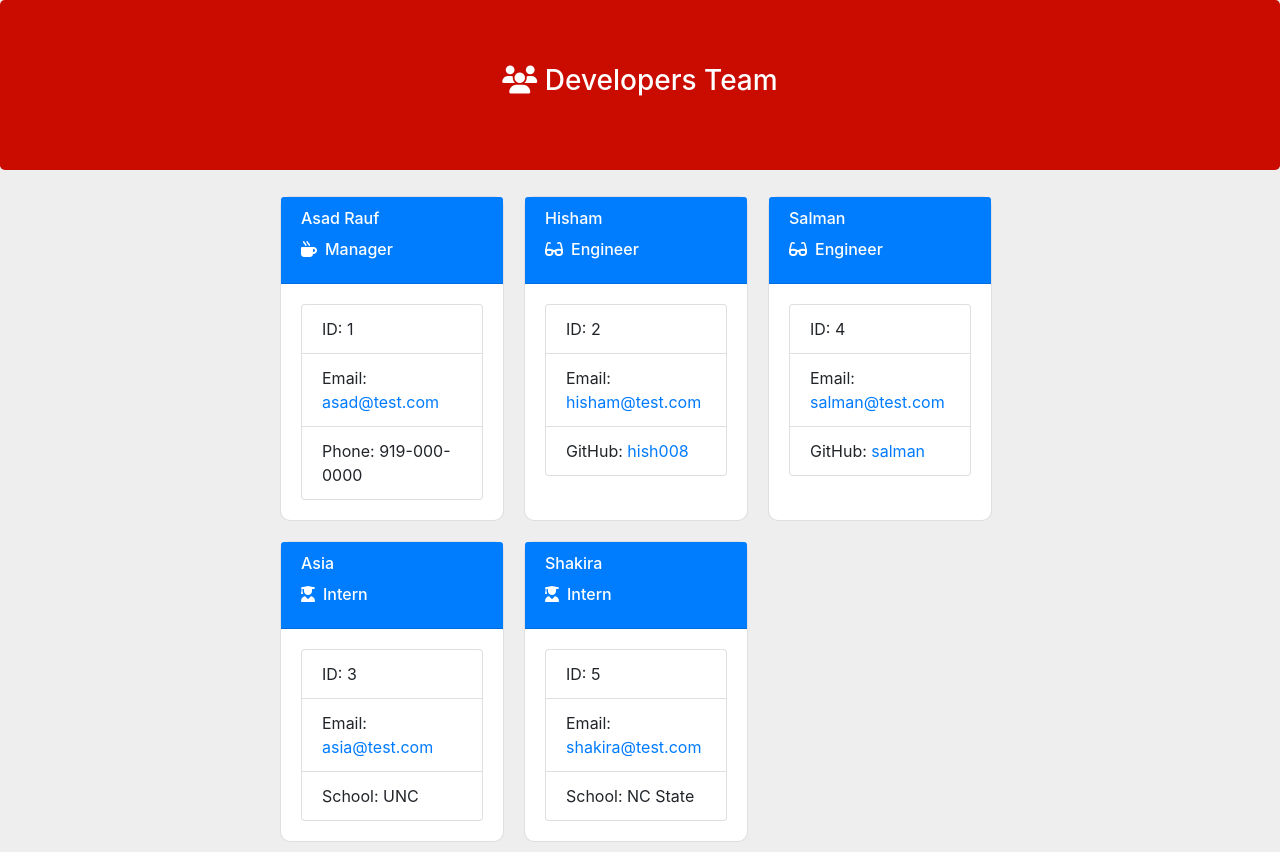
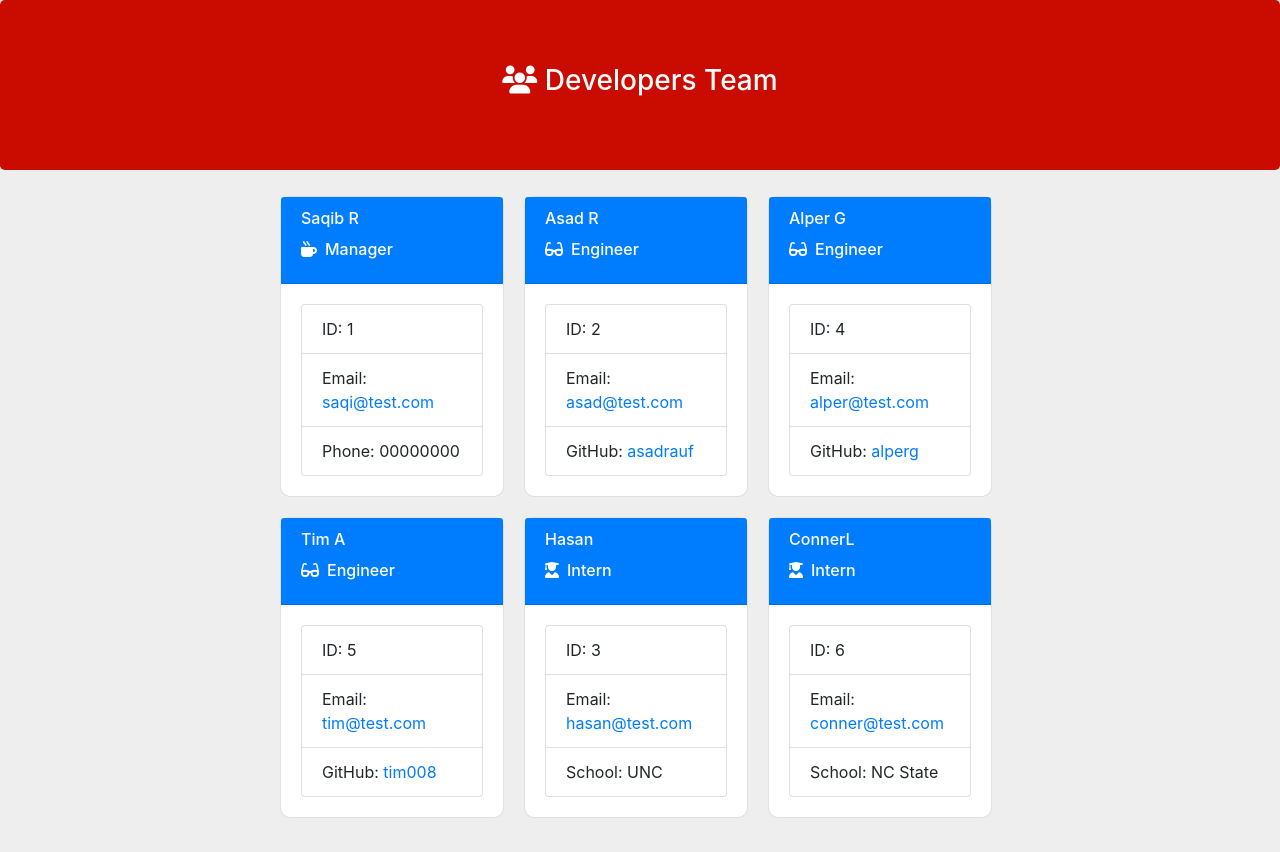
Before and after one commit to asadrauf/random-team-generator, a website: page output/team.html in a window 1280 px wide. After the commit the page ends 828 px from the top, so only its background shows below. Drawn offline with nearby package versions, Linux system fonts and the light colour scheme.

```diff
--- a/output/team.html
+++ b/output/team.html
@@ -26,14 +26,14 @@
                 <div class="row">
                 <div class="card employee-card " style="width: 14rem;">
     <div class="card-header" style="background-color: #007dff; color: white;">
-        <h6 class="card-title">Asad Rauf</h6>
+        <h6 class="card-title">Saqib R</h6>
         <h6 class="card-title"><i class="fas fa-mug-hot mr-2"></i>Manager</h6>
     </div>
     <div class="card-body">
         <ul class="list-group">
             <li class="list-group-item">ID: 1</li>
-            <li class="list-group-item">Email: <a href="mailto:asad@test.com">asad@test.com</a></li>
-            <li class="list-group-item">Phone: 919-000-0000</li>
+            <li class="list-group-item">Email: <a href="mailto:saqi@test.com">saqi@test.com</a></li>
+            <li class="list-group-item">Phone: 00000000</li>
         </ul>
     </div>
 </div>
@@ -41,52 +41,65 @@
 
 <div class="card employee-card" style="width: 14rem;" >
     <div class="card-header" style="background-color: #007dff; color: white;">
-        <h6 class="card-title">Hisham</h6>
+        <h6 class="card-title">Asad R</h6>
         <h6 class="card-title"><i class="fas fa-glasses mr-2"></i>Engineer</h6>
     </div>
     <div class="card-body">
         <ul class="list-group">
             <li class="list-group-item">ID: 2</li>
-            <li class="list-group-item">Email: <a href="mailto:hisham@test.com">hisham@test.com</a></li>
-            <li class="list-group-item">GitHub: <a href="https://github.com/hish008" target="_blank" rel="noopener noreferrer">hish008</a></li>
+            <li class="list-group-item">Email: <a href="mailto:asad@test.com">asad@test.com</a></li>
+            <li class="list-group-item">GitHub: <a href="https://github.com/asadrauf" target="_blank" rel="noopener noreferrer">asadrauf</a></li>
         </ul>
     </div>
 </div>
 <div class="card employee-card" style="width: 14rem;" >
     <div class="card-header" style="background-color: #007dff; color: white;">
-        <h6 class="card-title">Salman</h6>
+        <h6 class="card-title">Alper G</h6>
         <h6 class="card-title"><i class="fas fa-glasses mr-2"></i>Engineer</h6>
     </div>
     <div class="card-body">
         <ul class="list-group">
             <li class="list-group-item">ID: 4</li>
-            <li class="list-group-item">Email: <a href="mailto:salman@test.com">salman@test.com</a></li>
-            <li class="list-group-item">GitHub: <a href="https://github.com/salman" target="_blank" rel="noopener noreferrer">salman</a></li>
+            <li class="list-group-item">Email: <a href="mailto:alper@test.com">alper@test.com</a></li>
+            <li class="list-group-item">GitHub: <a href="https://github.com/alperg" target="_blank" rel="noopener noreferrer">alperg</a></li>
+        </ul>
+    </div>
+</div>
+<div class="card employee-card" style="width: 14rem;" >
+    <div class="card-header" style="background-color: #007dff; color: white;">
+        <h6 class="card-title">Tim A</h6>
+        <h6 class="card-title"><i class="fas fa-glasses mr-2"></i>Engineer</h6>
+    </div>
+    <div class="card-body">
+        <ul class="list-group">
+            <li class="list-group-item">ID: 5</li>
+            <li class="list-group-item">Email: <a href="mailto:tim@test.com">tim@test.com</a></li>
+            <li class="list-group-item">GitHub: <a href="https://github.com/tim008" target="_blank" rel="noopener noreferrer">tim008</a></li>
         </ul>
     </div>
 </div>
 <div class="card employee-card" style="width: 14rem;">
     <div class="card-header"  style="background-color: #007dff; color: white;">
-        <h6 class="card-title">Asia</h6>
+        <h6 class="card-title">Hasan</h6>
         <h6 class="card-title"><i class="fas fa-user-graduate mr-2"></i>Intern</h6>
     </div>
     <div class="card-body">
         <ul class="list-group">
             <li class="list-group-item">ID: 3</li>
-            <li class="list-group-item">Email: <a href="mailto:asia@test.com">asia@test.com</a></li>
+            <li class="list-group-item">Email: <a href="mailto:hasan@test.com">hasan@test.com</a></li>
             <li class="list-group-item">School: UNC</li>
         </ul>
     </div>
 </div>
 <div class="card employee-card" style="width: 14rem;">
     <div class="card-header"  style="background-color: #007dff; color: white;">
-        <h6 class="card-title">Shakira</h6>
+        <h6 class="card-title">ConnerL</h6>
         <h6 class="card-title"><i class="fas fa-user-graduate mr-2"></i>Intern</h6>
     </div>
     <div class="card-body">
         <ul class="list-group">
-            <li class="list-group-item">ID: 5</li>
-            <li class="list-group-item">Email: <a href="mailto:shakira@test.com">shakira@test.com</a></li>
+            <li class="list-group-item">ID: 6</li>
+            <li class="list-group-item">Email: <a href="mailto:conner@test.com">conner@test.com</a></li>
             <li class="list-group-item">School: NC State</li>
         </ul>
     </div>
```
Also changed, not shown: 1 other file.
